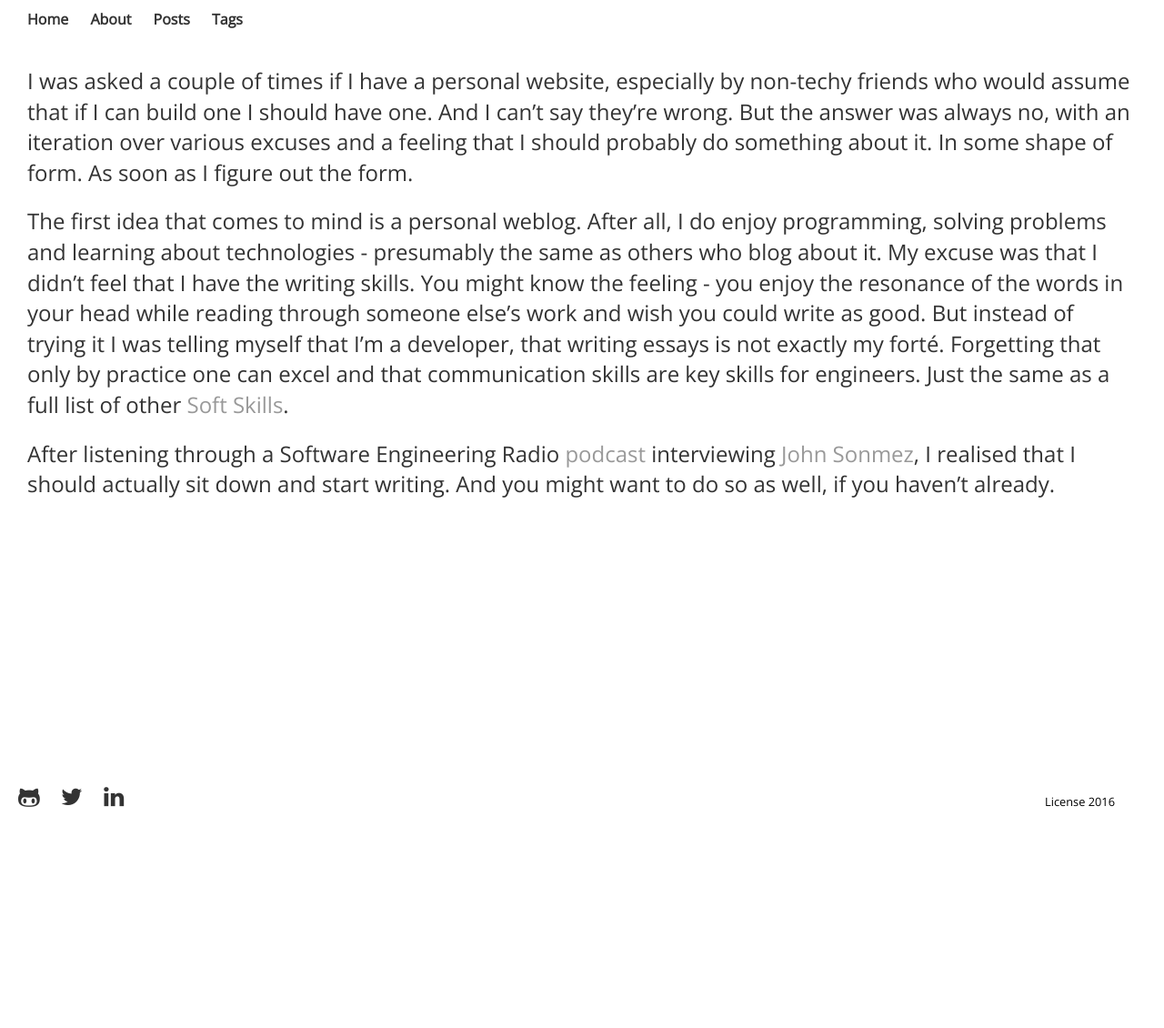
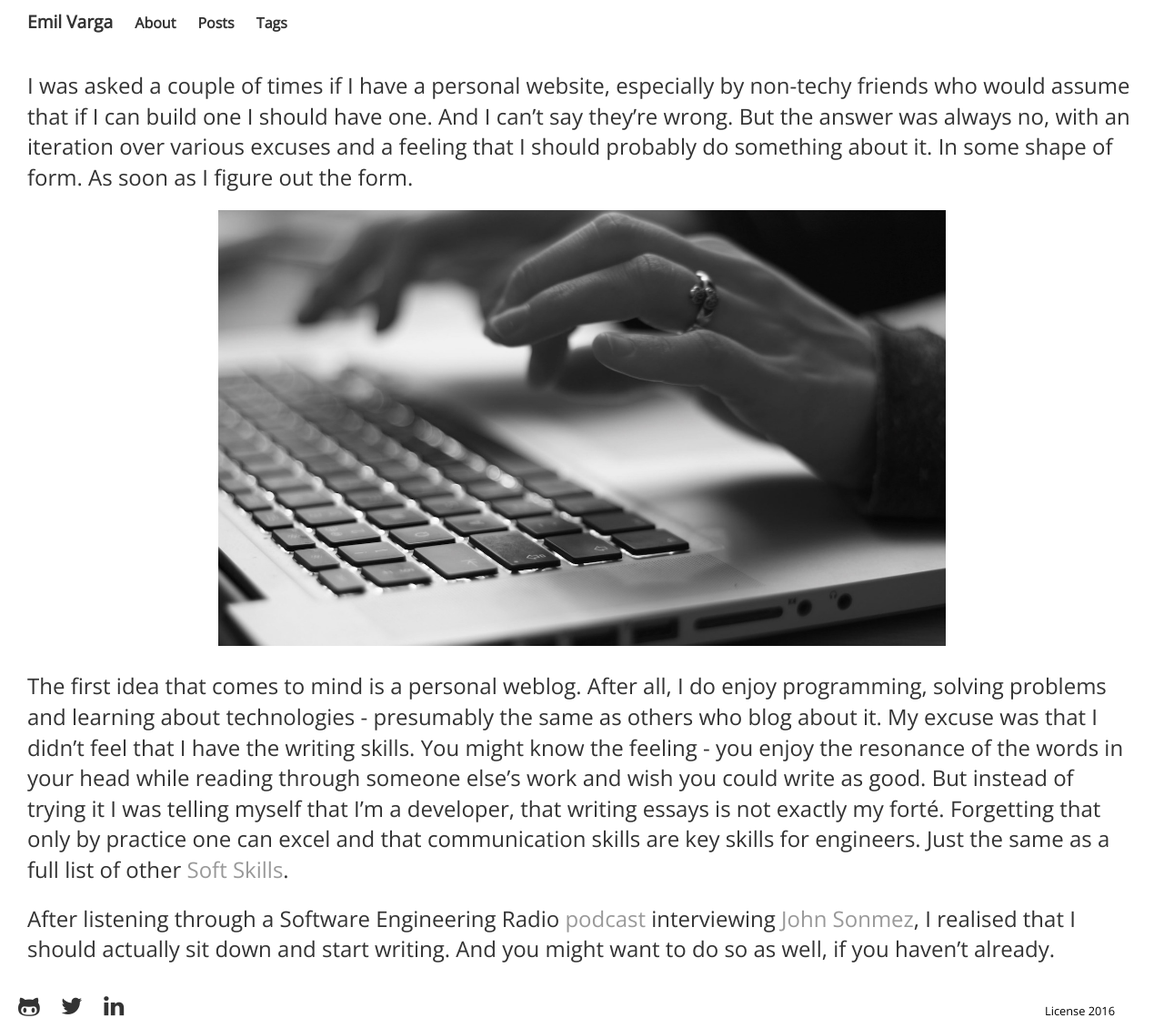
Before and after one commit to cogitor/cogitor.github.io, a Jekyll site: the page built from _posts/2016-02-28-so-why-blogging.md, in a window 1280 px wide. Shown: the whole page at 91% size. Built offline with Jekyll 4.4.1, drawn with Linux system fonts in a browser that asks for light colours; nearby versions of some CDN libraries; some web fonts are replaced; a style sheet for code colours, icons or effects is not loaded; before the commit the page ends 900 px from its top, so only the background shows below that.

Commit message:
change header and add image

```diff
--- a/_config.yml
+++ b/_config.yml
@@ -10,6 +10,7 @@ image: http://emilvarga.com/assets/typing.jpg
 permalink: /posts/:year/:month/:day/:title
 production_url: http://emilvarga.com
 markdown: kramdown
+excerpt_separator: <!--break-->
 
 defaults:
   -
--- a/_includes/head.html
+++ b/_includes/head.html
@@ -7,18 +7,21 @@
   {% if page.description != null %}
     {% assign desc = page.description %}
   {% else %}
-    {% assign desc = page.content | split:'<!--break-->' | first | strip_html | strip_newlines | truncate:156 %}
+    {% assign desc = page.excerpt | strip_html | strip_newlines | truncate:156 %}
   {% endif %}
   <meta type="description" content="{{ desc }}" >
+  <!-- google plus -->
   <meta itemprop="name" content="{{ page.title }}">
   <meta itemprop="description" content="{{ desc }}">
   <meta itemprop="image" content="{{ site.image }}">
+  <!-- twitter summary card -->
   <meta name="twitter:card" content="summary" >
   <meta name="twitter:site" content="@emvar" >
   <meta name="twitter:title" content="{{ page.title }}" >
   <meta name="twitter:description" content="{{ desc }}" >
   <meta name="twitter:creator" content="@emvar">
   <meta name="twitter:image:src" content="{{ site.image }}">
+  <!-- facebook and linkedin -->
   <meta property="og:title" content="{{ page.title }}">
   <meta property="og:description" content="{{ desc }}">
   <meta property="og:type" content="website">
--- a/_includes/header.html
+++ b/_includes/header.html
@@ -1,6 +1,6 @@
 <nav>
   <ul>
-    <li><a href="/">Home</a></li>
+    <li><a class="home" href="/">{{site.title}}</a></li>
     <li><a href="/about">About</a></li>
     <li><a href="/posts">Posts</a></li>
     <li><a href="/tags">Tags</a></li>
--- a/_posts/2016-02-28-so-why-blogging.md
+++ b/_posts/2016-02-28-so-why-blogging.md
@@ -8,6 +8,9 @@ I was asked a couple of times if I have a personal website, especially by non-te
 
 <!--break-->
 
+{: .center}
+![Typing]({{ site.baseurl }}/assets/typing_large.jpg)
+
 The first idea that comes to mind is a personal weblog. After all, I do enjoy programming, solving problems and learning about technologies - presumably the same as others who blog about it. My excuse was that I didn't feel that I have the writing skills. You might know the feeling - you enjoy the resonance of the words in your head while reading through someone else's work and wish you could write as good. But instead of trying it I was telling myself that I'm a developer, that writing essays is not exactly my forté. Forgetting that only by practice one can excel and that communication skills are key skills for engineers. Just the same as a full list of other [Soft Skills](http://competency-matrix.blogspot.ie/2009/01/competency-matrix.html).
 
 After listening through a Software Engineering Radio [podcast](http://www.se-radio.net/2015/12/se-radio-episode-245-john-sonmez-on-marketing-yourself-and-managing-your-career/) interviewing [John Sonmez](http://simpleprogrammer.com/), I realised that I should actually sit down and start writing. And you might want to do so as well, if you haven't already.
--- a/css/main.css
+++ b/css/main.css
@@ -70,6 +70,11 @@ html, body {
     padding-left: 20px;
 }
 
+.header .home {
+    font-size: 1.2em;
+    fint-weight: bold;
+}
+
 /* link settings */
 a {
     color: #333;
@@ -86,6 +91,15 @@ a:hover {
 }
 
 /* page content settings */
+
+.body img {
+    width:100%;
+    max-width: 800px;
+}
+
+.center {
+    text-align: center;
+}
 
 h1 {
     padding: 10px;
```
Also changed, not shown: index.md (+1 -4 lines), assets/typing_large.jpg (added).
